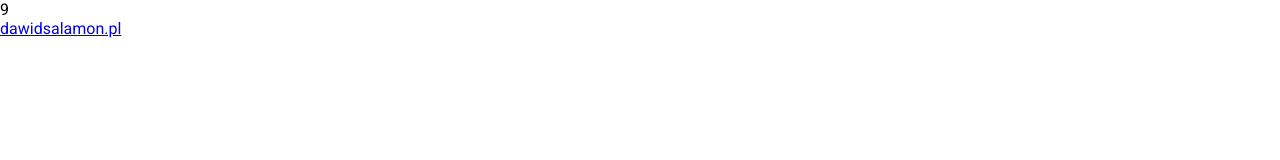
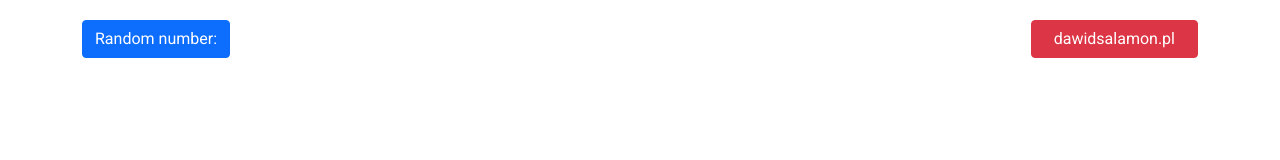
Before and after one commit to saladawid/example_ds, a website: page index.html in a window 1280 px wide. Drawn offline with nearby package versions, Linux system fonts and the light colour scheme.

Commit message:
Added basic function

```diff
--- a/index.html
+++ b/index.html
@@ -5,12 +5,16 @@
     <title>random-number</title>
     <link rel="stylesheet" href="style.css"/>
     <link href="https://fonts.googleapis.com/css2?family=Roboto:wght@100;400&display=swap" rel="stylesheet">
+    <link href="https://cdn.jsdelivr.net/npm/bootstrap@5.0.2/dist/css/bootstrap.min.css" rel="stylesheet" integrity="sha384-EVSTQN3/azprG1Anm3QDgpJLIm9Nao0Yz1ztcQTwFspd3yD65VohhpuuCOmLASjC" crossorigin="anonymous">
 </head>
 <body>
+
 <div class="container">
-    <p class="random-number"></p>
-    <a href="https://dawidsalamon.pl">dawidsalamon.pl</a>
+    <button type="button" class="btn btn-primary">Random number:</button>
+    <button type="button" class="btn btn-danger"><a href="https://dawidsalamon.pl">dawidsalamon.pl</a></button>
 </div>
+
+
 </body>
 <script src="script.js"></script>
 </body>
--- a/script.js
+++ b/script.js
@@ -1,3 +1,2 @@
-const p = document.querySelector('.random-number');
-
-p.innerText = Math.floor(Math.random() * 10);;
+const button = document.querySelector('button');
+button.addEventListener("click", () => button.innerText = `Random number: ${Math.floor(Math.random() * 10)}`);
--- a/style.css
+++ b/style.css
@@ -1,7 +1,17 @@
 * {
     box-sizing: border-box;
-    margin: 0;
+    margin: 10px;
     padding: 0;
     font-family: 'Roboto', sans-serif;
     scroll-behavior: smooth;
 }
+
+.container {
+    display: flex;
+    justify-content: space-between;
+}
+
+button a {
+    color: white;
+    text-decoration: none;
+}
```
Also changed, not shown: 1 other file.
